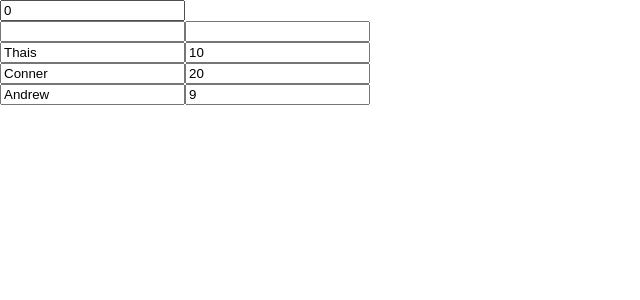
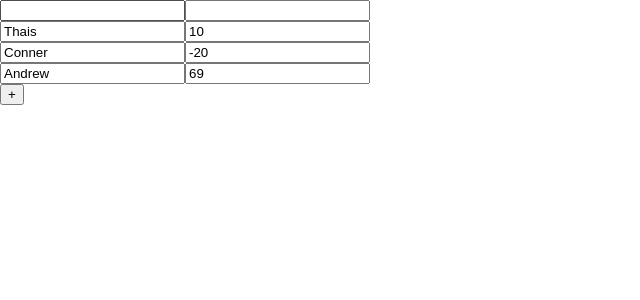
Before and after one commit to tyrvi/cctABET, a React (Create React App) app in the folder src/site/: page / in a window 1280 px wide. Shown: the top 300 px of the page, without its empty margins (0-640 px from the left). Built offline with nearby package versions, Linux system fonts and the light colour scheme.

Commit message:
Basic list structure complete

```diff
--- a/src/site/src/components/FormList.js
+++ b/src/site/src/components/FormList.js
@@ -9,14 +9,14 @@ class FormList extends Component {
             students: [
                 {studentName: '', pointsEarned: null},
                 {studentName: 'Thais', pointsEarned: 10},
-                {studentName: 'Conner', pointsEarned: 20},
-                {studentName: 'Andrew', pointsEarned: 9},
+                {studentName: 'Conner', pointsEarned: -20},
+                {studentName: 'Andrew', pointsEarned: 69},
             ],
         };
     }
 
-    onNumStudentsChange(event) {
-
+    addNumStudents(event) {
+        this.setState({students: this.state.students.concat({studentName: '', pointsEarned: null})});
     }
 
     render() {
@@ -29,10 +29,8 @@ class FormList extends Component {
 
         return (
             <div>
-                <input type='text' defaultValue={this.state.numStudents}
-                onChange={this.onNumStudentsChange} />
-
                 {studentList}
+                <button type="button" onClick={this.addNumStudents}>+</button>
             </div>
         )
     }
```
